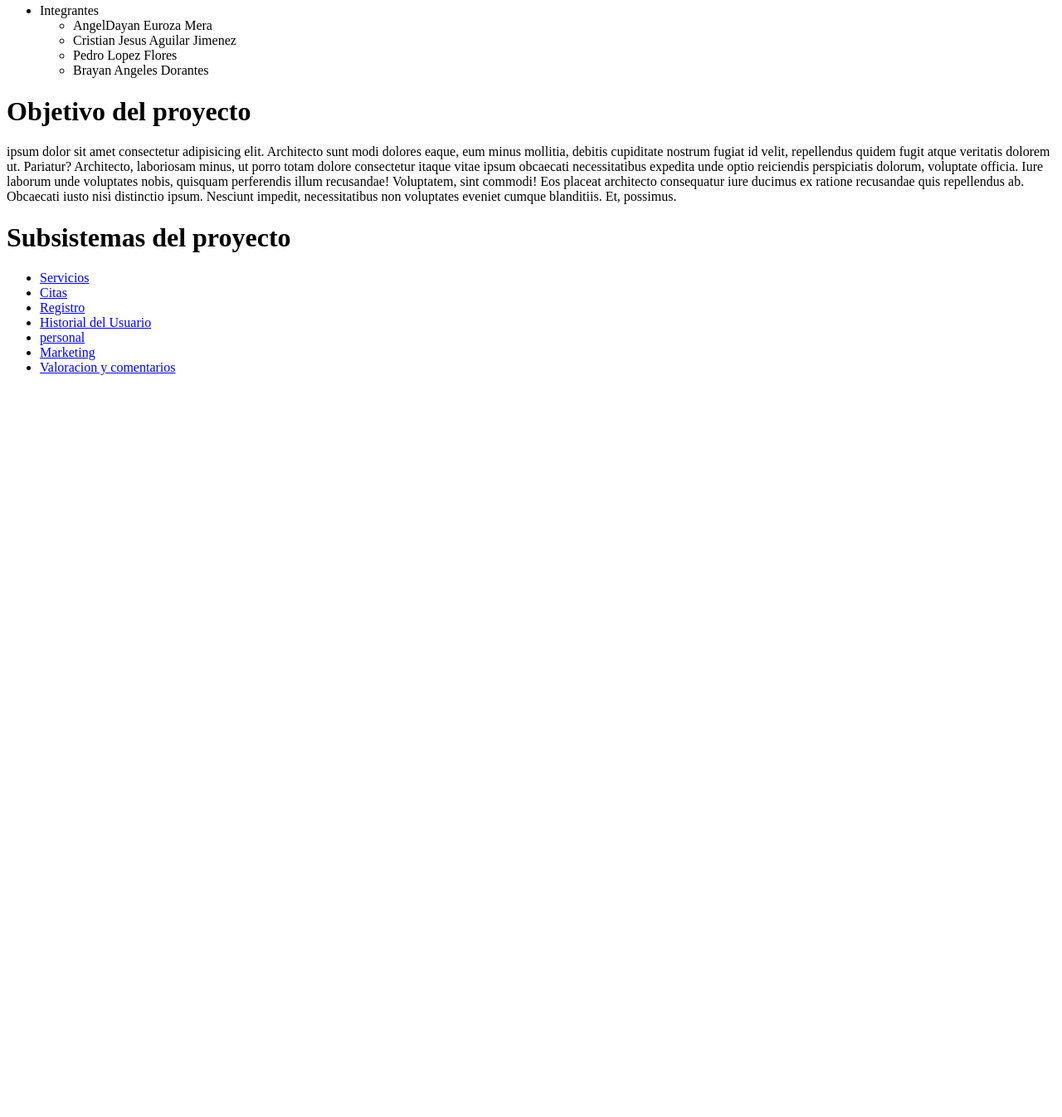
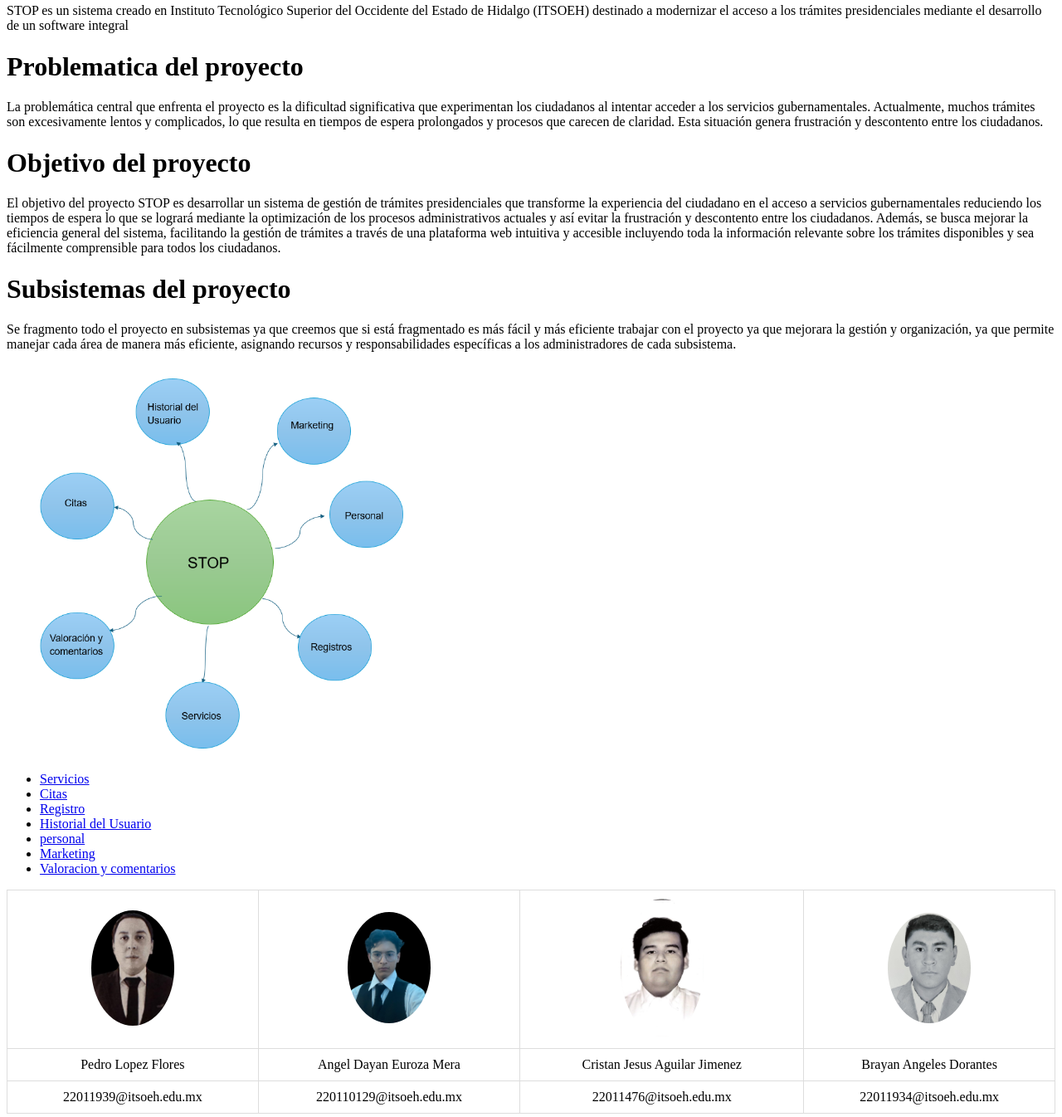
Before and after one commit to AngelDayanEM/stop, a plain HTML site: page index.html in a window 1280 px wide. Shown: the part 134-1480 px from the top of the page at 83% size. Before the commit the page ends 800 px from the top, so only its background shows below. Drawn offline with Linux system fonts and the light colour scheme.

Commit message:
se agregaron elementos importantes y se agregaron carpetas

```diff
--- /dev/null
+++ b/css/style.css
@@ -0,0 +1,14 @@
+table {
+  width: 100%;
+  border-collapse: collapse;
+}
+td {
+  text-align: center;
+  padding: 10px;
+  border: 1px solid #ddd;
+}
+table img { /* Selector específico para las imágenes dentro de la tabla */
+  width: 100px; /* Ajusta el tamaño de las imágenes según sea necesario */
+  height: auto;
+  border-radius: 50%; /* Para hacer las imágenes redondas */
+}
--- a/index.html
+++ b/index.html
@@ -4,30 +4,27 @@
     <meta charset="UTF-8">
     <meta name="viewport" content="width=device-width, initial-scale=1.0">
     <title>Document</title>
+    <link rel="stylesheet" href="./css/style.css">
 </head>
 <body>
     <h1>Mi primer repo</h1>
 
     <h1>Sistema de Tramites OPtimizados(STOP)</h1>
-    <ul>
-        <li>
-           Integrantes <ul>
-            <li>AngelDayan Euroza Mera   </li>
-              <li> Cristian Jesus Aguilar Jimenez</li>
-              <li> Pedro Lopez Flores</li>
-              <li>Brayan Angeles Dorantes</li>
+    <p> STOP es un sistema creado en Instituto Tecnológico Superior del Occidente del Estado de Hidalgo (ITSOEH) destinado a modernizar el acceso a los trámites presidenciales mediante el desarrollo de un software integral</p>
 
-           </ul>
-        </li>
-    </ul>
+<h1>Problematica del proyecto</h1>
+
+<p>La problemática central que enfrenta el proyecto es la dificultad significativa que experimentan los ciudadanos al intentar acceder a los servicios gubernamentales. Actualmente, muchos trámites son excesivamente lentos y complicados, lo que resulta en tiempos de espera prolongados y procesos que carecen de claridad. Esta situación genera frustración y descontento entre los ciudadanos.</p>
+
 <h1>Objetivo del proyecto</h1>
 
-<p>ipsum dolor sit amet consectetur adipisicing elit. Architecto sunt modi dolores eaque, eum minus mollitia, debitis cupiditate nostrum fugiat id velit, repellendus quidem fugit atque veritatis dolorem ut. Pariatur?
-Architecto, laboriosam minus, ut porro totam dolore consectetur itaque vitae ipsum obcaecati necessitatibus expedita unde optio reiciendis perspiciatis dolorum, voluptate officia. Iure laborum unde voluptates nobis, quisquam perferendis illum recusandae!
-Voluptatem, sint commodi! Eos placeat architecto consequatur iure ducimus ex ratione recusandae quis repellendus ab. Obcaecati iusto nisi distinctio ipsum. Nesciunt impedit, necessitatibus non voluptates eveniet cumque blanditiis. Et, possimus.</p>
+<p>El objetivo del proyecto STOP es desarrollar un sistema de gestión de trámites presidenciales que transforme la experiencia del ciudadano en el acceso a servicios gubernamentales reduciendo los tiempos de espera lo que se logrará mediante la optimización de los procesos administrativos actuales y así evitar la frustración y descontento entre los ciudadanos. Además, se busca mejorar la eficiencia general del sistema, facilitando la gestión de trámites a través de una plataforma web intuitiva y accesible incluyendo toda la información relevante sobre los trámites disponibles y sea fácilmente comprensible para todos los ciudadanos.</p>
 
 <h1>Subsistemas del proyecto</h1>
 
+<p>Se fragmento todo el proyecto en subsistemas ya que creemos que si está fragmentado es más fácil y más eficiente trabajar con el proyecto ya que mejorara la gestión y organización, ya que permite manejar cada área de manera más eficiente, asignando recursos y responsabilidades específicas a los administradores de cada subsistema.</p>
+
+<img src="./Img/Imagen_Fragmentacion.png" alt="" width="500">
 <ul>
         <li><a href="./Subsistemas/Servicios.html">Servicios</a></li>
         <li><a href="./Subsistemas/citas.html">Citas</a></li>
@@ -37,5 +34,25 @@ Voluptatem, sint commodi! Eos placeat architecto consequatur iure ducimus ex rat
         <li><a href="./Subsistemas/marketing.html">Marketing</a></li>
         <li><a href="./Subsistemas/valoracion_y_comentarios.html">  Valoracion y comentarios</a></li>
 </ul>
+<table>
+    <tr>
+        <td><img src="./Img/Imagen_Pedo.jpg" alt="Pedro Lopez Flores" width="225"></td>
+        <td><img src="./Img/Imagen_Mia.png " alt= "Angel Dayan Euroza Mera" width="200"></td>
+        <td><img src="./Img/Imagen_Cris.jpg" alt="Cristan Jesus Aguilar Jimenez" width="225" height="300"></td>
+        <td><img src="./Img/Imagen_Brayan.jpg" alt="Brayan Angeles Dorantes" width="200"></td>
+    </tr>
+    <tr>
+        <td>Pedro Lopez Flores</td>
+        <td>Angel Dayan Euroza Mera</td>
+        <td>Cristan Jesus Aguilar Jimenez</td>
+        <td>Brayan Angeles Dorantes</td>
+    </tr>
+    <tr>
+      <td>22011939@itsoeh.edu.mx</td>
+      <td>220110129@itsoeh.edu.mx</td>
+      <td>22011476@itsoeh.edu.mx</td>
+      <td>22011934@itsoeh.edu.mx</td>
+  </tr>
+</table>
 </body>
 </html>
```
Also changed, not shown: Subsistemas/Servicios.html (+3 -4 lines), Img/Imagen_Brayan.jpg (added), Img/Imagen_Cris.jpg (added), Img/Imagen_Fragmentacion.png (added), Img/Imagen_Mia.png (added), Img/Imagen_Pedo.jpg (added).
